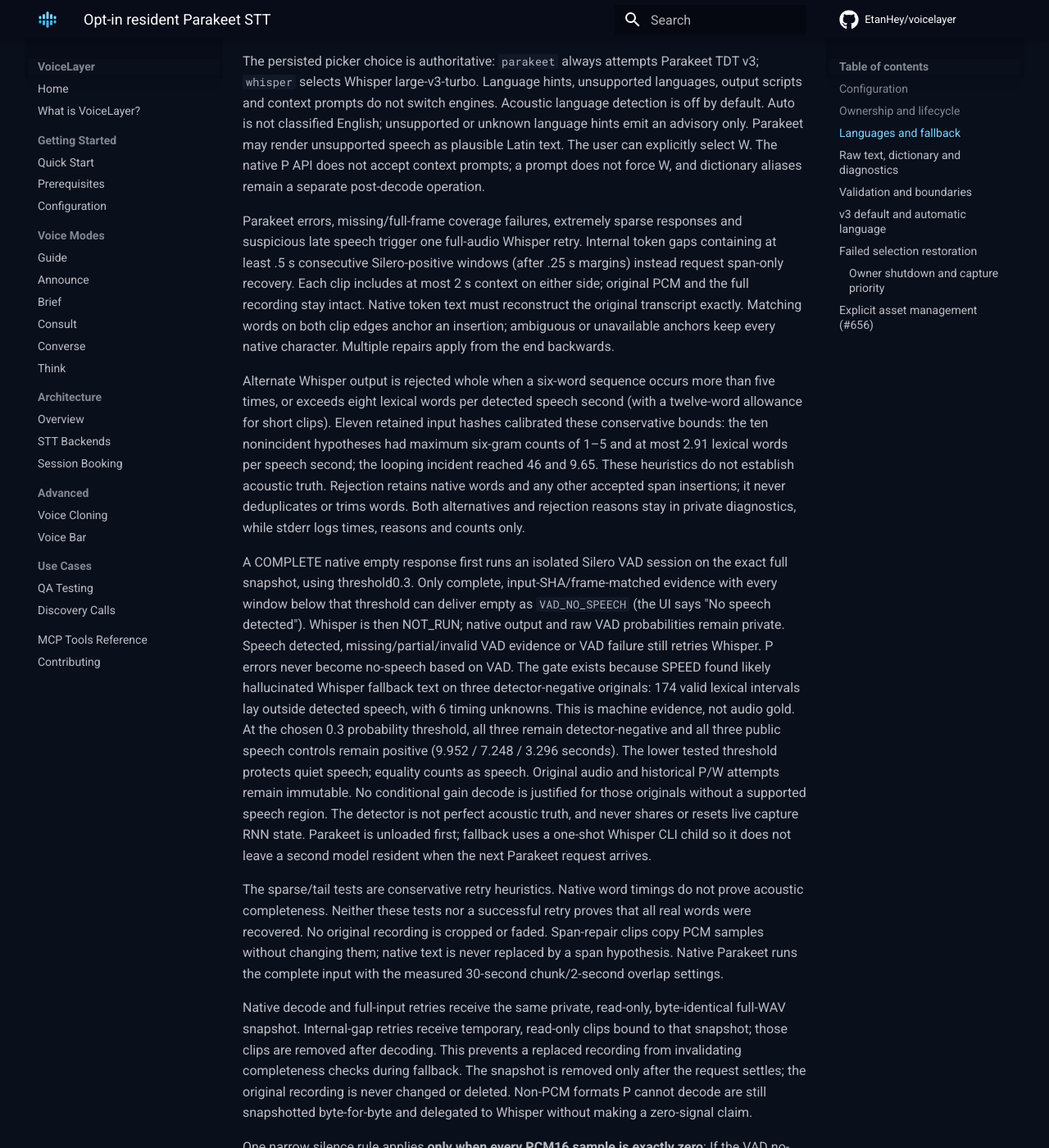
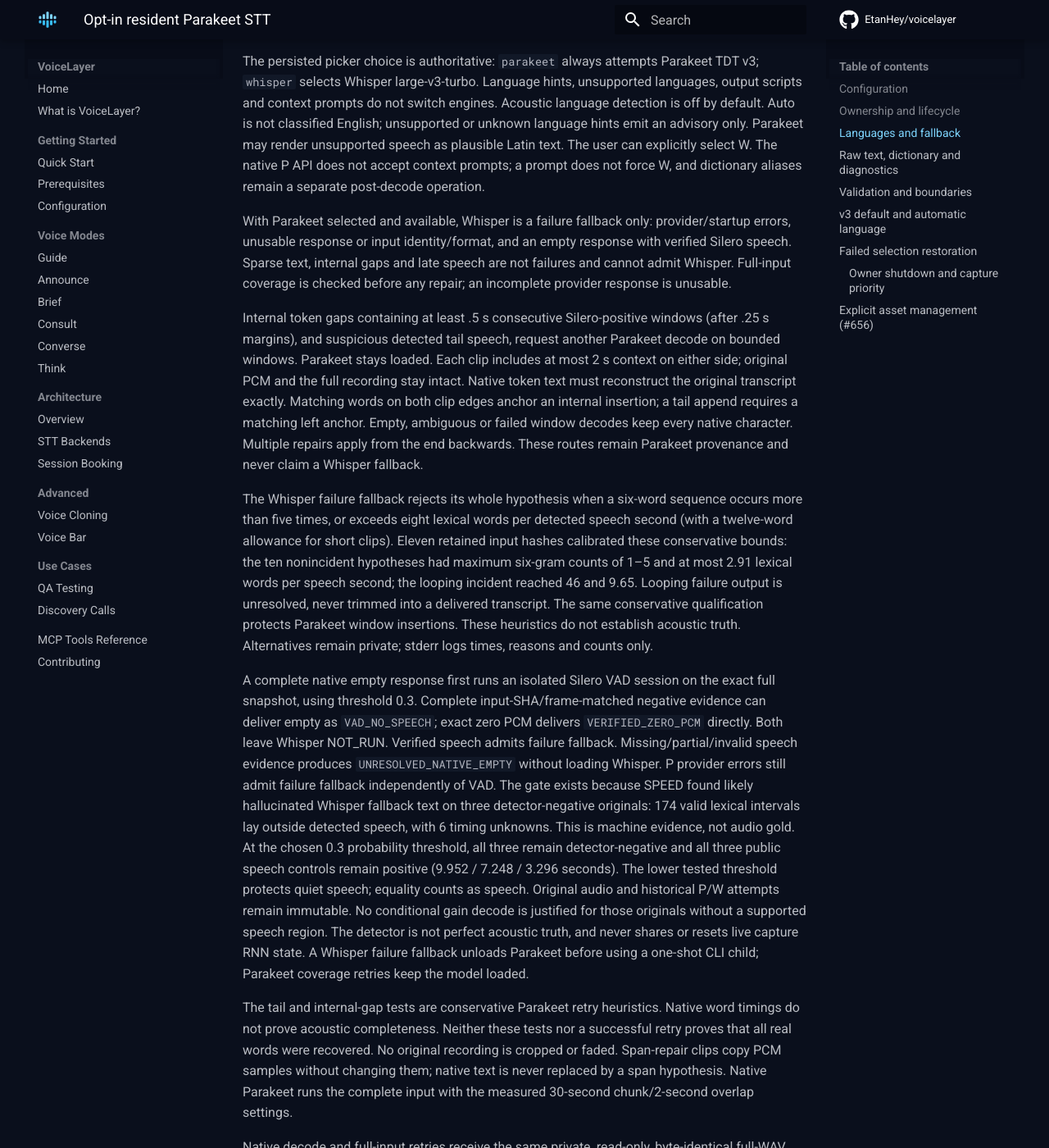
Before and after one commit to EtanHey/voicelayer, an MkDocs documentation site: the page built from docs/parakeet-resident-backend.md, in a window 1280 px wide and 1400 px high, scrolled down 1464 px. Shown: the whole window at 82% size. Built offline with MkDocs 1.6.1 and Material for MkDocs 9.7.7, drawn with Linux system fonts in a browser that asks for light colours; comment, search, counter and statistics services are not loaded; some of the changed text lies outside the part shown.

Commit message:
fix(stt): keep coverage recovery on Parakeet
Reserve Whisper for Parakeet failures. Re-decode internal omissions and late
speech with the loaded Parakeet provider, then insert only anchored additions.
Keep every native character when a window adds nothing or is ambiguous. Remove
sparse-text Whisper admission and require verified speech for an empty native
response; inconclusive evidence remains unresolved without another model.

Retain the Whisper failure loop guard, provenance compatibility, polish reasons
and scanned-chunk diagnostics. Synthetic routing regressions cover internal and
tail recovery, failures and looping failure output. Offline incident replay
uses Parakeet twice, never Whisper, and preserves the original native text.

Co-Authored-By: GPT-6.1 Sol <noreply@openai.com>
(cherry picked from commit c9ea0a00274e07f68e5b0ad108bdb84c7e329793)

```diff
--- a/docs/parakeet-resident-backend.md
+++ b/docs/parakeet-resident-backend.md
@@ -64,32 +64,39 @@ unsupported speech as plausible Latin text. The user can explicitly select W.
 The native P API does not accept context prompts; a prompt does not force W,
 and dictionary aliases remain a separate post-decode operation.
 
-Parakeet errors, missing/full-frame coverage failures, extremely sparse
-responses and suspicious late speech trigger one full-audio Whisper retry.
+With Parakeet selected and available, Whisper is a failure fallback only:
+provider/startup errors, unusable response or input identity/format, and an empty
+response with verified Silero speech. Sparse text, internal gaps and late speech
+are not failures and cannot admit Whisper. Full-input coverage is checked before
+any repair; an incomplete provider response is unusable.
+
 Internal token gaps containing at least .5 s consecutive Silero-positive windows
-(after .25 s margins) instead request span-only recovery. Each clip includes at
+(after .25 s margins), and suspicious detected tail speech, request another
+Parakeet decode on bounded windows. Parakeet stays loaded. Each clip includes at
 most 2 s context on either side; original PCM and the full recording stay intact.
 Native token text must reconstruct the original transcript exactly. Matching
-words on both clip edges anchor an insertion; ambiguous or unavailable anchors
-keep every native character. Multiple repairs apply from the end backwards.
+words on both clip edges anchor an internal insertion; a tail append requires a
+matching left anchor. Empty, ambiguous or failed window decodes keep every native
+character. Multiple repairs apply from the end backwards. These routes remain
+Parakeet provenance and never claim a Whisper fallback.
 
-Alternate Whisper output is rejected whole when a six-word sequence occurs more
-than five times, or exceeds eight lexical words per detected speech second
-(with a twelve-word allowance for short clips). Eleven retained input hashes
-calibrated these conservative bounds: the ten nonincident hypotheses had maximum
-six-gram counts of 1–5 and at most 2.91 lexical words per speech second; the looping
-incident reached 46 and 9.65. These heuristics do not establish acoustic truth.
-Rejection retains native words and any other accepted span insertions; it never
-deduplicates or trims words. Both alternatives and rejection reasons stay in
-private diagnostics, while stderr logs times, reasons and counts only.
+The Whisper failure fallback rejects its whole hypothesis when a six-word
+sequence occurs more than five times, or exceeds eight lexical words per detected
+speech second (with a twelve-word allowance for short clips). Eleven retained
+input hashes calibrated these conservative bounds: the ten nonincident hypotheses
+had maximum six-gram counts of 1–5 and at most 2.91 lexical words per speech second;
+the looping incident reached 46 and 9.65. Looping failure output is unresolved,
+never trimmed into a delivered transcript. The same conservative qualification
+protects Parakeet window insertions. These heuristics do not establish acoustic
+truth. Alternatives remain private; stderr logs times, reasons and counts only.
 
-A COMPLETE native empty response first runs an isolated Silero
-VAD session on the exact full snapshot, using threshold0.3. Only complete,
-input-SHA/frame-matched evidence with every window below that threshold can
-deliver empty as `VAD_NO_SPEECH` (the UI says "No speech detected"). Whisper is
-then NOT_RUN; native output and raw VAD probabilities remain private. Speech
-detected, missing/partial/invalid VAD evidence or VAD failure still retries
-Whisper. P errors never become no-speech based on VAD.
+A complete native empty response first runs an isolated Silero VAD session on the
+exact full snapshot, using threshold 0.3. Complete input-SHA/frame-matched negative
+evidence can deliver empty as `VAD_NO_SPEECH`; exact zero PCM delivers
+`VERIFIED_ZERO_PCM` directly. Both leave Whisper NOT_RUN. Verified speech admits
+failure fallback. Missing/partial/invalid speech evidence produces
+`UNRESOLVED_NATIVE_EMPTY` without loading Whisper. P provider errors still admit
+failure fallback independently of VAD.
 The gate exists because SPEED found likely hallucinated Whisper fallback text
 on three detector-negative originals: 174 valid lexical intervals lay outside
 detected speech, with 6 timing unknowns. This is machine evidence, not audio
@@ -98,19 +105,19 @@ and all three public speech controls remain positive (9.952 / 7.248 / 3.296 seco
 The lower tested threshold protects quiet speech; equality counts as speech.
 Original audio and historical P/W attempts remain immutable. No conditional
 gain decode is justified for those originals without a supported speech region. The detector is not
-perfect acoustic truth, and never shares or resets live capture RNN state. Parakeet is unloaded first;
-fallback uses a one-shot Whisper CLI child so it does not leave a second model
-resident when the next Parakeet request arrives.
+perfect acoustic truth, and never shares or resets live capture RNN state. A
+Whisper failure fallback unloads Parakeet before using a one-shot CLI child;
+Parakeet coverage retries keep the model loaded.
 
-The sparse/tail tests are conservative retry heuristics. Native word timings
-do not prove acoustic completeness. Neither these tests nor a successful retry
+The tail and internal-gap tests are conservative Parakeet retry heuristics.
+Native word timings do not prove acoustic completeness. Neither these tests nor a successful retry
 proves that all real words were recovered. No original recording is cropped or
 faded. Span-repair clips copy PCM samples without changing them; native text is
 never replaced by a span hypothesis. Native Parakeet runs the complete
 input with the measured 30-second chunk/2-second overlap settings.
 
 Native decode and full-input retries receive the same private, read-only,
-byte-identical full-WAV snapshot. Internal-gap retries receive temporary,
+byte-identical full-WAV snapshot. Parakeet window retries receive temporary,
 read-only clips bound to that snapshot; those clips are removed after decoding.
 This prevents a replaced recording from invalidating completeness checks during
 fallback. The snapshot is removed only after the request settles;
@@ -119,16 +126,16 @@ decode are still snapshotted byte-for-byte and delegated to Whisper without
 making a zero-signal claim.
 
 One narrow silence rule applies **only when every PCM16 sample is exactly zero**:
-If the VAD no-speech branch did not apply, Whisper is still retried and its raw
-output retained, but generated words are
-not delivered from a zero-signal input. There is no RMS/VAD silence threshold;
+A returned native empty is delivered as empty without another model. If native
+output is unusable or the provider fails, the failure retry remains available,
+but generated words are never delivered from a zero-signal input. There is no RMS/VAD silence threshold;
 even one nonzero sample disables this rule. This was motivated by a real lab
 case where P returned empty and W produced three raw letters on synthetic zeros.
 
 ## Raw text, dictionary and diagnostics
 
-The backend returns Parakeet text unchanged, including repetition, fragments and
-tails. VoiceLayer's existing `input.ts` finalization then applies the same built-in
+The backend preserves every native Parakeet character, including repetition,
+fragments and tails, and may insert qualified words from Parakeet window retries. VoiceLayer's existing `input.ts` finalization then applies the same built-in
 and personal dictionary aliases as for Whisper. No dictionary, expected text or
 prompt is sent to Parakeet. This route also omits vocabulary/initial prompts
 from the Whisper fallback; an explicit caller continuity prompt is honored. Existing identity/raw finalization mode still bypasses
```
Also changed, not shown: 11 other files.
